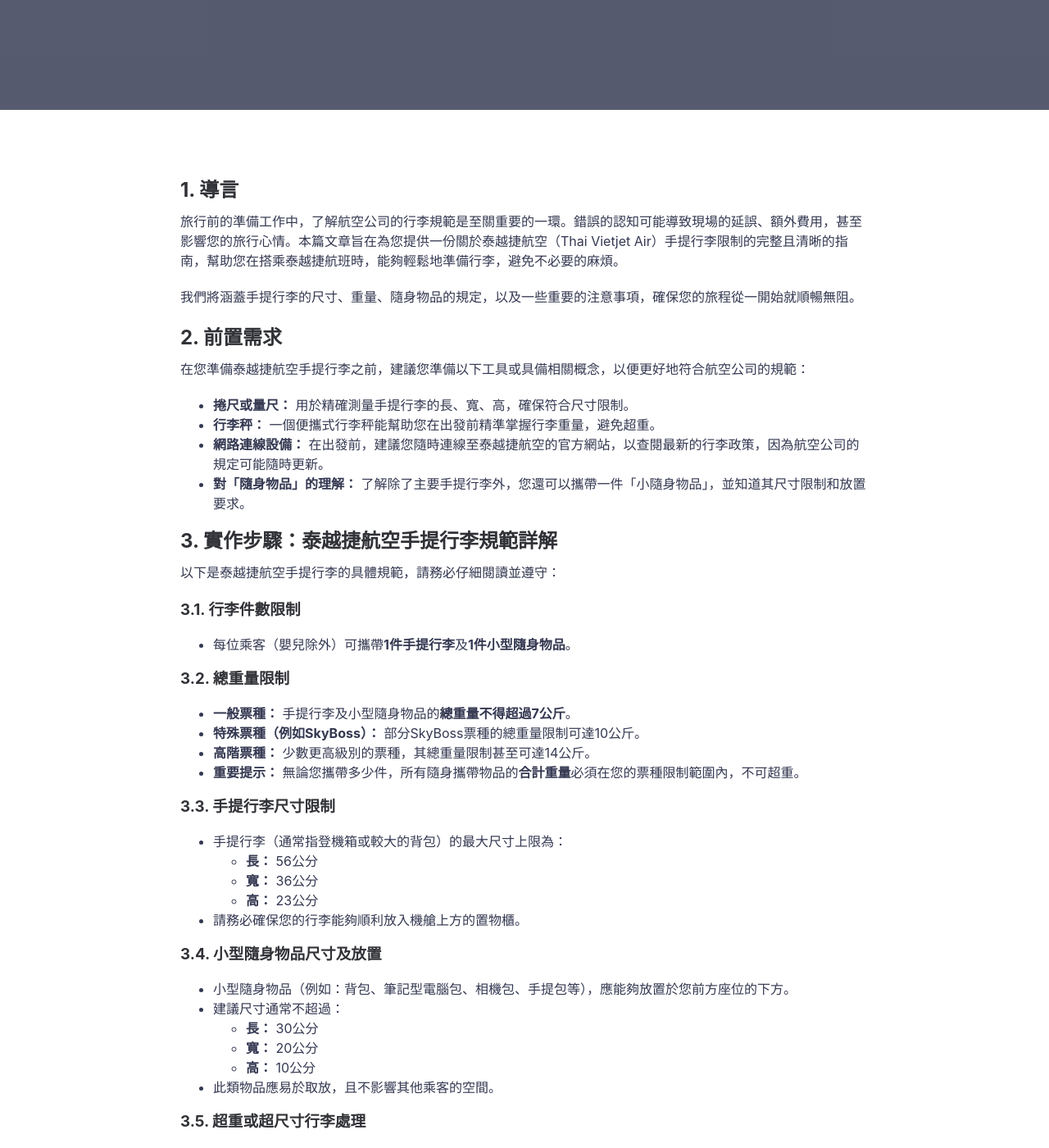
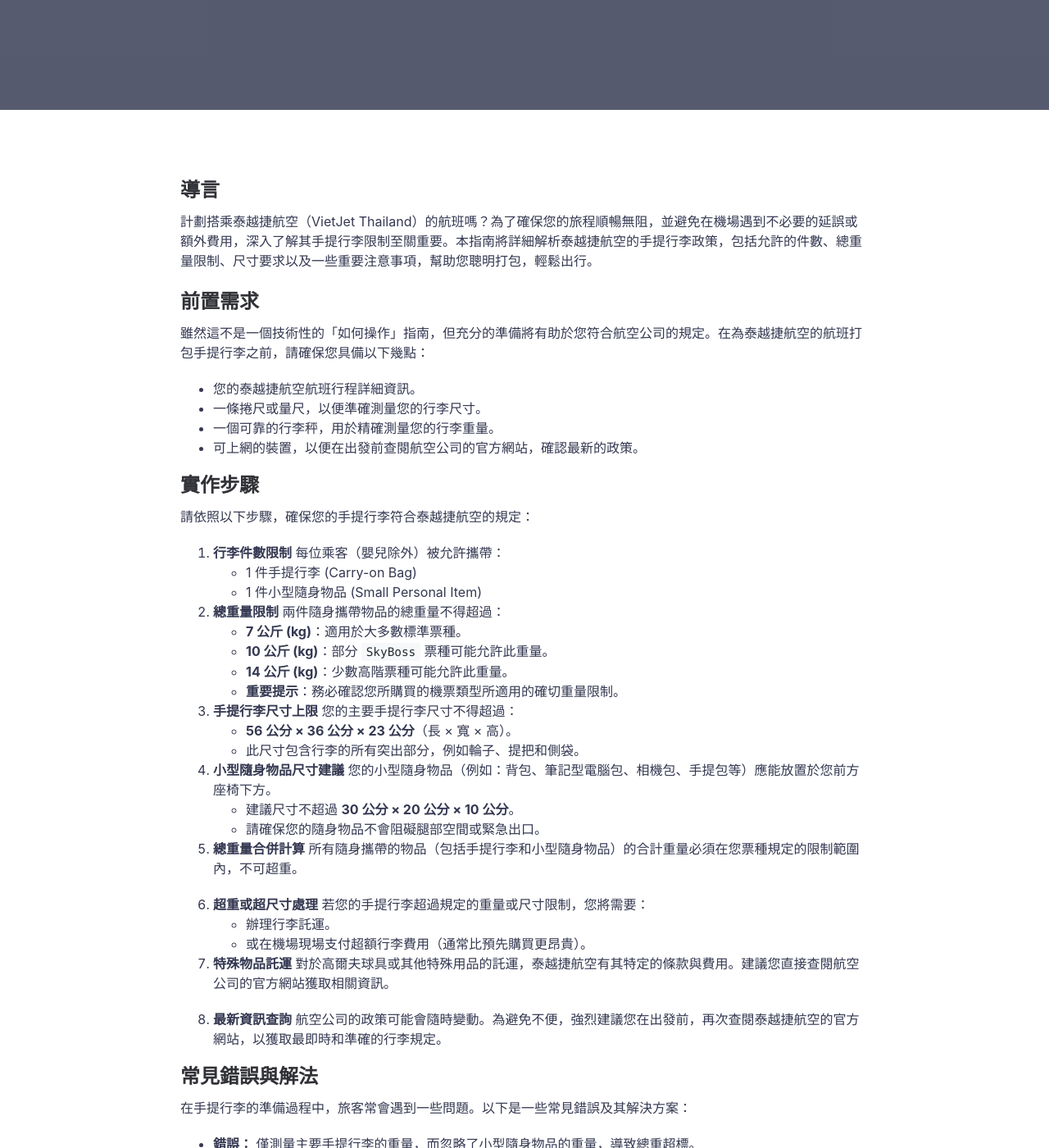
Before and after one commit to cleoliu/blog-2021, a Jekyll site: the page built from _posts/2025-08-12--1754999579.md, in a window 1280 px wide and 1400 px high, scrolled down 442 px. Shown: the whole window at 82% size. Built offline with Jekyll 4.4.1, drawn with Linux system fonts in a browser that asks for light colours; our own code applies the rules of GitHub Pages for plain Markdown files; comment, search, counter and statistics services are not loaded; some of the changed text lies outside the part shown.

Commit message:
Update: Add article: 泰越捷航空 手提行李限制

```diff
--- a/_posts/2025-08-12--1754999579.md
+++ b/_posts/2025-08-12--1754999579.md
@@ -1,126 +1,92 @@
 ---
-title: "掌握泰越捷航空手提行李規範：您的完整指南"
-date: 2025-08-12 19:53:08 +0800
-categories: [Travel Tips, Airline Information]
-tags: [Thai Vietjet, Hand Luggage, Baggage Rules, Travel, Packing Tips]
-image:
-description: "這份指南詳細解析泰越捷航空（Thai Vietjet Air）的手提行李限制，包含重量、尺寸及隨身物品規範，助您避免旅途中的困擾與額外費用。"
+title: VietJet Thailand Hand Luggage Rules A Comprehensive Guide
+date: 2025-08-12 20:30:55 +0800
+categories: Travel
+tags: VietJet Thailand, hand luggage, carry-on, baggage allowance, travel tips
+description: A comprehensive guide to understanding VietJet Thailand's hand luggage policies, including weight and size limits, to help you avoid common travel issues.
 ---
 
-## 1. 導言
 
-旅行前的準備工作中，了解航空公司的行李規範是至關重要的一環。錯誤的認知可能導致現場的延誤、額外費用，甚至影響您的旅行心情。本篇文章旨在為您提供一份關於泰越捷航空（Thai Vietjet Air）手提行李限制的完整且清晰的指南，幫助您在搭乘泰越捷航班時，能夠輕鬆地準備行李，避免不必要的麻煩。
+## 導言
 
-我們將涵蓋手提行李的尺寸、重量、隨身物品的規定，以及一些重要的注意事項，確保您的旅程從一開始就順暢無阻。
+計劃搭乘泰越捷航空（VietJet Thailand）的航班嗎？為了確保您的旅程順暢無阻，並避免在機場遇到不必要的延誤或額外費用，深入了解其手提行李限制至關重要。本指南將詳細解析泰越捷航空的手提行李政策，包括允許的件數、總重量限制、尺寸要求以及一些重要注意事項，幫助您聰明打包，輕鬆出行。
 
-## 2. 前置需求
+## 前置需求
 
-在您準備泰越捷航空手提行李之前，建議您準備以下工具或具備相關概念，以便更好地符合航空公司的規範：
+雖然這不是一個技術性的「如何操作」指南，但充分的準備將有助於您符合航空公司的規定。在為泰越捷航空的航班打包手提行李之前，請確保您具備以下幾點：
 
-*   **捲尺或量尺：** 用於精確測量手提行李的長、寬、高，確保符合尺寸限制。
-*   **行李秤：** 一個便攜式行李秤能幫助您在出發前精準掌握行李重量，避免超重。
-*   **網路連線設備：** 在出發前，建議您隨時連線至泰越捷航空的官方網站，以查閱最新的行李政策，因為航空公司的規定可能隨時更新。
-*   **對「隨身物品」的理解：** 了解除了主要手提行李外，您還可以攜帶一件「小隨身物品」，並知道其尺寸限制和放置要求。
+*   您的泰越捷航空航班行程詳細資訊。
+*   一條捲尺或量尺，以便準確測量您的行李尺寸。
+*   一個可靠的行李秤，用於精確測量您的行李重量。
+*   可上網的裝置，以便在出發前查閱航空公司的官方網站，確認最新的政策。
 
-## 3. 實作步驟：泰越捷航空手提行李規範詳解
+## 實作步驟
 
-以下是泰越捷航空手提行李的具體規範，請務必仔細閱讀並遵守：
+請依照以下步驟，確保您的手提行李符合泰越捷航空的規定：
 
-### 3.1. 行李件數限制
+1.  **行李件數限制**
+    每位乘客（嬰兒除外）被允許攜帶：
+    *   1 件手提行李 (Carry-on Bag)
+    *   1 件小型隨身物品 (Small Personal Item)
 
-*   每位乘客（嬰兒除外）可攜帶**1件手提行李**及**1件小型隨身物品**。
+2.  **總重量限制**
+    兩件隨身攜帶物品的總重量不得超過：
+    *   **7 公斤 (kg)**：適用於大多數標準票種。
+    *   **10 公斤 (kg)**：部分 `SkyBoss` 票種可能允許此重量。
+    *   **14 公斤 (kg)**：少數高階票種可能允許此重量。
+    *   **重要提示**：務必確認您所購買的機票類型所適用的確切重量限制。
 
-### 3.2. 總重量限制
+3.  **手提行李尺寸上限**
+    您的主要手提行李尺寸不得超過：
+    *   **56 公分 × 36 公分 × 23 公分**（長 × 寬 × 高）。
+    *   此尺寸包含行李的所有突出部分，例如輪子、提把和側袋。
 
-*   **一般票種：** 手提行李及小型隨身物品的**總重量不得超過7公斤**。
-*   **特殊票種（例如SkyBoss）：** 部分SkyBoss票種的總重量限制可達10公斤。
-*   **高階票種：** 少數更高級別的票種，其總重量限制甚至可達14公斤。
-*   **重要提示：** 無論您攜帶多少件，所有隨身攜帶物品的**合計重量**必須在您的票種限制範圍內，不可超重。
+4.  **小型隨身物品尺寸建議**
+    您的小型隨身物品（例如：背包、筆記型電腦包、相機包、手提包等）應能放置於您前方座椅下方。
+    *   建議尺寸不超過 **30 公分 × 20 公分 × 10 公分**。
+    *   請確保您的隨身物品不會阻礙腿部空間或緊急出口。
 
-### 3.3. 手提行李尺寸限制
+5.  **總重量合併計算**
+    所有隨身攜帶的物品（包括手提行李和小型隨身物品）的合計重量必須在您票種規定的限制範圍內，不可超重。
 
-*   手提行李（通常指登機箱或較大的背包）的最大尺寸上限為：
-    *   **長：** 56公分
-    *   **寬：** 36公分
-    *   **高：** 23公分
-*   請務必確保您的行李能夠順利放入機艙上方的置物櫃。
+6.  **超重或超尺寸處理**
+    若您的手提行李超過規定的重量或尺寸限制，您將需要：
+    *   辦理行李託運。
+    *   或在機場現場支付超額行李費用（通常比預先購買更昂貴）。
 
-### 3.4. 小型隨身物品尺寸及放置
+7.  **特殊物品託運**
+    對於高爾夫球具或其他特殊用品的託運，泰越捷航空有其特定的條款與費用。建議您直接查閱航空公司的官方網站獲取相關資訊。
 
-*   小型隨身物品（例如：背包、筆記型電腦包、相機包、手提包等），應能夠放置於您前方座位的下方。
-*   建議尺寸通常不超過：
-    *   **長：** 30公分
-    *   **寬：** 20公分
-    *   **高：** 10公分
-*   此類物品應易於取放，且不影響其他乘客的空間。
+8.  **最新資訊查詢**
+    航空公司的政策可能會隨時變動。為避免不便，強烈建議您在出發前，再次查閱泰越捷航空的官方網站，以獲取最即時和準確的行李規定。
 
-### 3.5. 超重或超尺寸行李處理
+## 常見錯誤與解法
 
-*   若您的手提行李超出上述重量或尺寸限制，航空公司將要求您辦理**託運行李**。
-*   若您未在線上預先購買託運行李額度，可能需要在機場現場支付更高的費用才能加購。
+在手提行李的準備過程中，旅客常會遇到一些問題。以下是一些常見錯誤及其解決方案：
 
-### 3.6. 特殊物品託運
+*   **錯誤：** 僅測量主要手提行李的重量，而忽略了小型隨身物品的重量，導致總重超標。
+    *   **解法：** 在打包完成後，將手提行李和小型隨身物品一起稱重，確保總和符合航空公司規定。
 
-*   對於高爾夫球具或其他特殊尺寸或性質的物品，其託運有特殊的條款和費用規定。
-*   建議您在出發前，務必查閱泰越捷航空官方網站上的相關條款或直接聯繫航空公司客服。
+*   **錯誤：** 估計行李尺寸，認為「應該能放進去」，但未實際測量。
+    *   **解法：** 使用捲尺精確測量行李的長、寬、高，包括所有突出部分。機場的行李測量框通常非常嚴格。
 
-### 3.7. 最新資訊查閱
+*   **錯誤：** 依賴過時或非官方的資訊。
+    *   **解法：** 永遠以泰越捷航空官方網站上公布的最新資訊為準。在出發前幾天再次確認，以防政策臨時變動。
 
-*   航空公司的行李政策可能會隨時間變更。因此，強烈建議您在**出發前再次查閱泰越捷航空的官方網站**，以獲取最即時、最準確的資訊，避免因政策變動而產生不便。
+*   **錯誤：** 為避免託運費，將所有重物都塞入隨身行李，反而導致隨身行李超重。
+    *   **解法：** 仔細規劃行李內容。如果您的某些物品確實很重且是必需品，考慮預先購買託運行李額度，這通常比在機場現場支付超重費更划算。
 
-## 4. 常見錯誤與解法
+## 延伸應用與學習資源
 
-了解規範固然重要，但實際操作時仍可能遇到一些常見的錯誤。以下列出這些問題及其解決方案：
+為了您的旅程更加順利，以下是一些額外的資源和建議：
 
-### 4.1. 錯誤：行李總重超標
+*   **泰越捷航空官方網站：**
+    *   始終將 `https://www.vietjetair.com/` 作為獲取最新、最準確行李資訊的首選來源。請在網站中尋找「行李 (Baggage)」、「旅行資訊 (Travel Information)」或「常見問題 (FAQ)」等相關頁面。
 
-*   **問題描述：** 雖然單件行李看起來沒超重，但手提行李和隨身物品的合計重量超過了7公斤（或您的票種限制）。
-*   **解法：**
-    1.  **購買行李秤：** 在家中使用行李秤預先測量所有手提物品的總重。
-    2.  **重新分配物品：** 將部分非必需品改為託運，或考慮將一些輕薄的衣物穿在身上。
-    3.  **預購行李額度：** 如果預計會超重，提前在線上購買託運行李額度，通常比現場加購便宜。
+*   **打包技巧：**
+    *   查閱關於「如何輕裝旅行」、「手提行李打包技巧」或「最大化隨身行李空間」的文章和影片。學習折疊衣物、使用收納袋等技巧，能有效利用有限的空間。
 
-### 4.2. 錯誤：手提行李尺寸不符
+*   **旅行保險：**
+    *   考慮購買涵蓋行李遺失或延誤的旅行保險，即使您主要攜帶手提行李，也能為不可預見的情況提供保障。
 
-*   **問題描述：** 行李箱看起來不大，但實際測量時，高度或深度略微超出限制。
-*   **解法：**
-    1.  **使用標準尺寸行李箱：** 購買標示為「登機箱」且符合航空公司普遍尺寸規範的行李箱。
-    2.  **實際測量：** 在打包完成後，使用捲尺測量行李箱的長、寬、高，包括輪子和把手部分。
-    3.  **避免過度撐大：** 確保行李箱沒有被塞得鼓鼓的，導致尺寸變形。
-
-### 4.3. 錯誤：忽略隨身小物品的尺寸和放置要求
-
-*   **問題描述：** 隨身攜帶的背包過大，無法完全放置於前方座椅下方。
-*   **解法：**
-    1.  **選擇合適的背包/手提包：** 確保其尺寸在30公分 x 20公分 x 10公分左右，並具備彈性，容易壓縮。
-    2.  **實際測試：** 想像一下將其放入狹小的空間，確保不會過於擁擠或突出。
-    3.  **輕裝上陣：** 隨身物品只攜帶真正必需品，例如護照、錢包、手機、少量藥品等。
-
-### 4.4. 錯誤：未查詢最新政策變更
-
-*   **問題描述：** 依據舊有的經驗或網路資訊準備行李，但航空公司政策已悄然改變。
-*   **解法：**
-    1.  **查閱官方網站：** 在出發前，務必造訪泰越捷航空的官方網站（通常在「行李資訊」或「常見問題」部分），確認最新的手提行李規範。
-    2.  **確認票種：** 您的機票類型（例如經濟艙、SkyBoss）會影響行李額度，請務必核對。
-
-## 5. 延伸應用與學習資源
-
-熟練掌握泰越捷航空的行李規範，不僅能避免當下的問題，更能讓您在未來的旅行中更加從容。
-
-### 5.1. 延伸應用
-
-*   **培養良好打包習慣：** 養成每次旅行前測量行李重量和尺寸的習慣，這適用於搭乘任何航空公司。
-*   **投資合適的旅行裝備：** 考慮購買輕量化、符合登機尺寸的行李箱，以及輕便的隨身包，這些投資能讓您的旅行更加便捷。
-*   **善用線上預辦登機：** 許多航空公司提供線上預辦登機服務，有助於提早確認行程，並在必要時處理行李事宜。
-
-### 5.2. 學習資源
-
-*   **泰越捷航空官方網站 (Thai Vietjet Air Official Website):**
-    *   這是獲取最準確、最即時行李資訊的首選來源。請務必直接訪問他們的網站，而不是依賴第三方資訊。
-    *   [https://www.vietjetair.com/](https://www.vietjetair.com/) (通常在網站底部或「計畫行程」->「行李」部分可以找到相關資訊)
-
-*   **國際航空運輸協會 (IATA) 行李指南:**
-    *   雖然IATA提供的是通用指南，而非特定航空公司的詳細規則，但了解航空業的普遍規範能幫助您更好地理解各家航空公司的政策。
-    *   [https://www.iata.org/](https://www.iata.org/) (您可以搜尋 "baggage guidelines" 或 "passenger information")
-
-透過本指南的幫助，我們希望您能對泰越捷航空的手提行李規範有全面的了解，祝您旅途愉快！
+遵循這些指南，您將能確保您的泰越捷航空之旅輕鬆愉快，避免不必要的行李問題。祝您旅途愉快！
```
